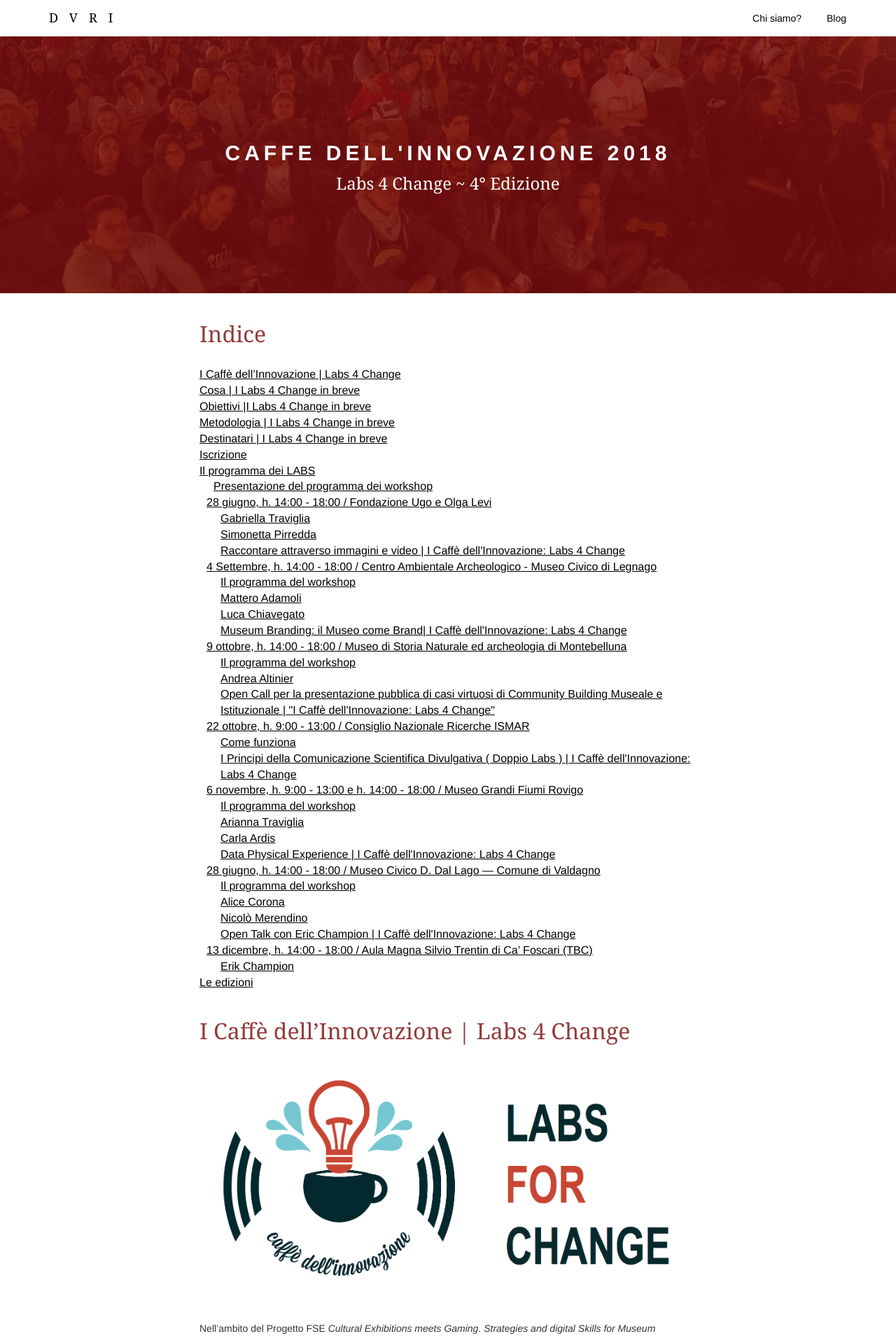
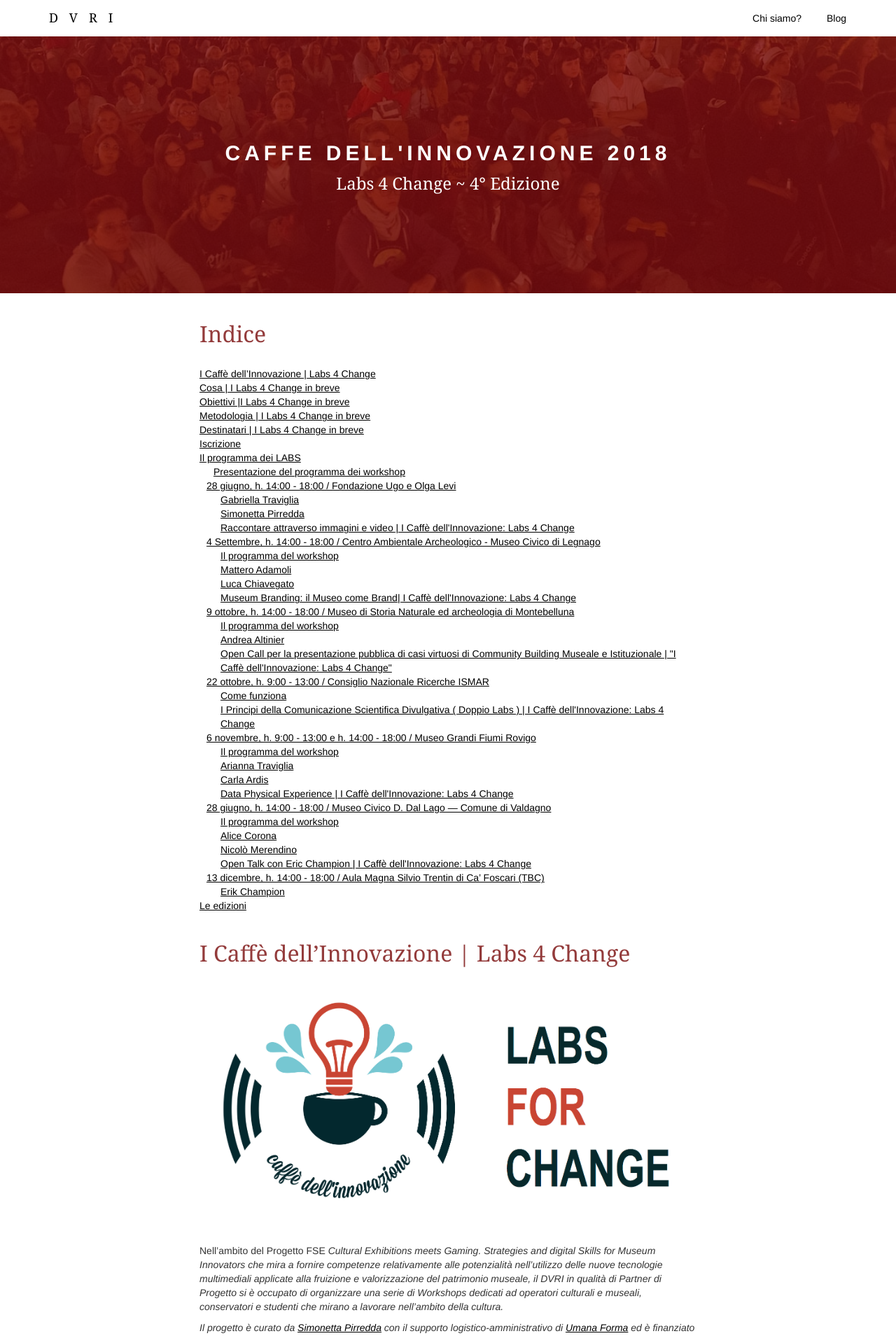
Before and after one commit to simonini/dvri-j-theme, a Jekyll site: the page built from progetti/caffe-2018.html, in a window 1280 px wide. Shown: the top 1909 px of the page at 70% size. Built offline with Jekyll 4.4.1, drawn with Linux system fonts in a browser that asks for light colours; the table of contents is made by our own code.

Commit message:
modificato font size ul il ol

```diff
--- a/_sass/caffe.sass
+++ b/_sass/caffe.sass
@@ -46,7 +46,7 @@
   img
     border-radius: 0
   ul, li, ol
-    font-size: 16px
+    font-size: 14px
 hr
     size: 50px
   .sommario-container, .share-buttons
@@ -55,4 +55,4 @@
       text-transform: uppercase
       padding-bottom: 0 !important
     ul, li, ol
-      font-size: 14px
+      font-size: 10px
```
